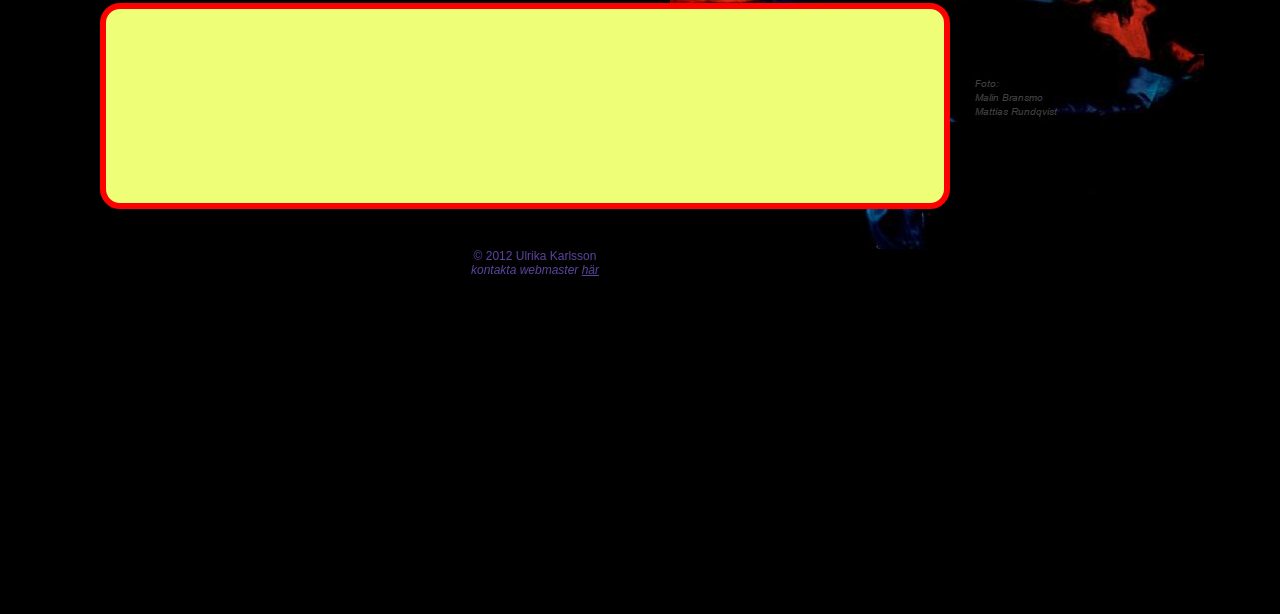
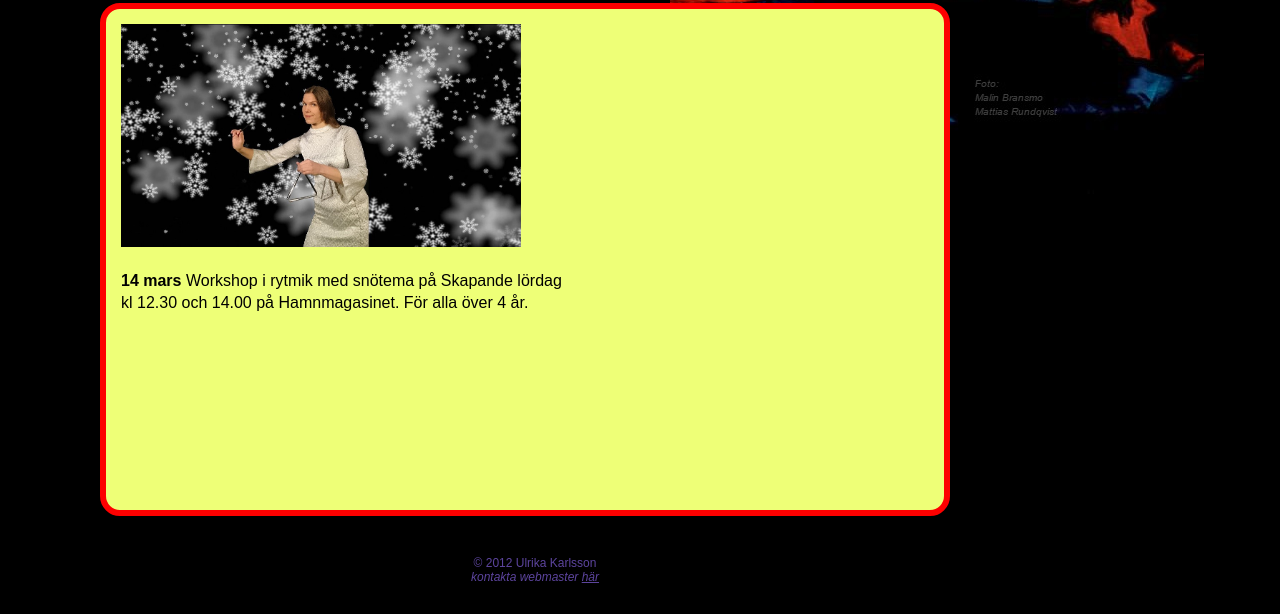
Before and after one commit to daniel93k/github-upload, a plain HTML site: page index.html in a window 1280 px wide. Shown: the part 329-943 px from the top of the page. Before the commit the page ends 800 px from the top, so only its background shows below. Drawn offline with Linux system fonts and the light colour scheme; a web font is replaced by a local one.

Commit message:
To GitHub

```diff
--- a/index.html
+++ b/index.html
@@ -30,6 +30,11 @@
 
     <div id="content">
 
+        <img src="bilder/snowdance.jpg" alt="snowdance" width="400">
+
+        <p><b>14 mars</b> Workshop i rytmik med snötema på Skapande lördag<br>
+        kl 12.30 och 14.00 på Hamnmagasinet. För alla över 4 år.</p>
+
 
         <br><br>
         <br><br>
```
Also changed, not shown: barndans.html (line endings or trailing spaces), bilder/snowdance.jpg (added), bollywood.html (line endings or trailing spaces), konst.html (line endings or trailing spaces), kontakt.html (line endings or trailing spaces), om.html (line endings or trailing spaces), robots.txt, rytmik.html (line endings or trailing spaces), stil1.css (line endings or trailing spaces).
